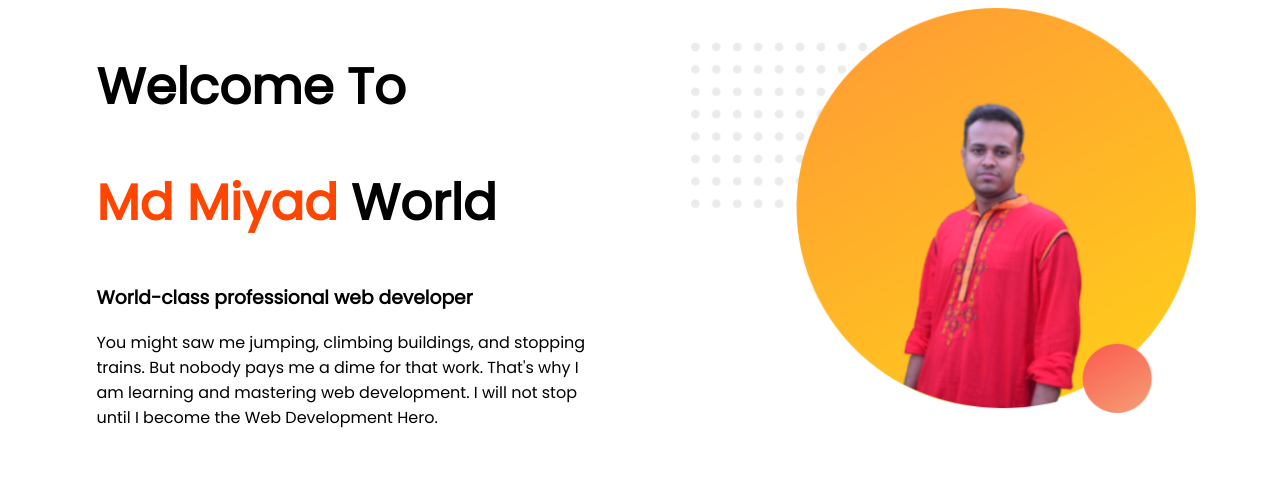
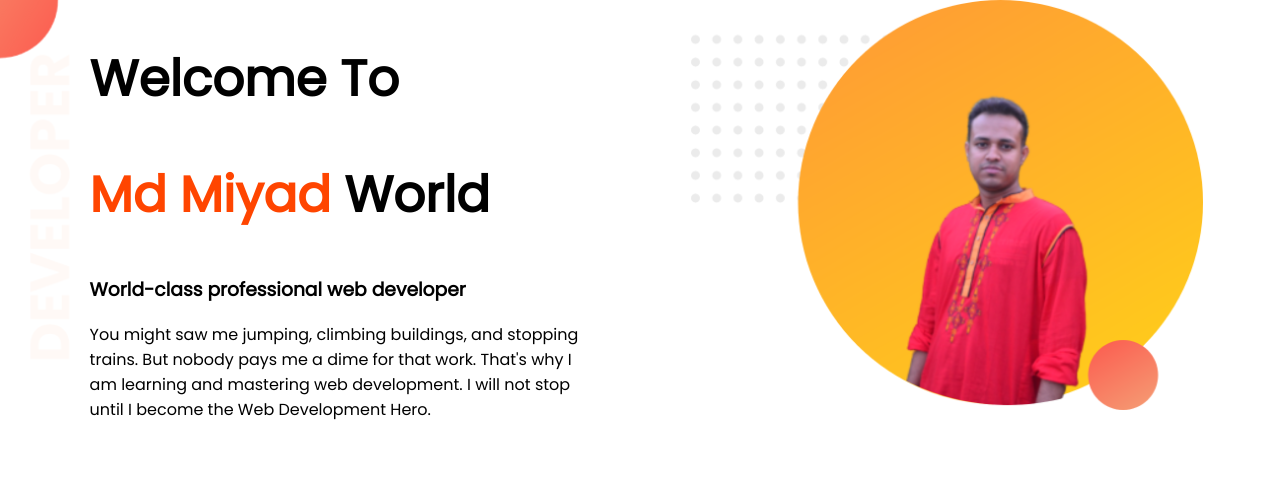
Before and after one commit to miyadhossain/web-portfolio, a plain HTML site: page index.html in a window 1280 px wide. Drawn offline with Linux system fonts and the light colour scheme.

Commit message:
top section background image updated

```diff
--- a/index.html
+++ b/index.html
@@ -8,7 +8,7 @@
     <link rel="stylesheet" href="style.css">
 </head>
 <body>
-    <section>
+    <section class="top-banner">
         <div class="half-width">
             <h1>Welcome To</h1>
     <h1><span class="name-highlight">Md Miyad</span> World</h1>
--- a/style.css
+++ b/style.css
@@ -1,5 +1,6 @@
 body{
     font-family: 'Poppins', sans-serif;
+    margin: 0;
 }
 h1{
     font-size: 50px;
@@ -17,3 +18,8 @@
 .half-width img{
     width: 100%;
 }
+.top-banner{
+    background-image: url("./images/top-banner.png");
+    height: 500px;
+    background-repeat: no-repeat;
+}
```
